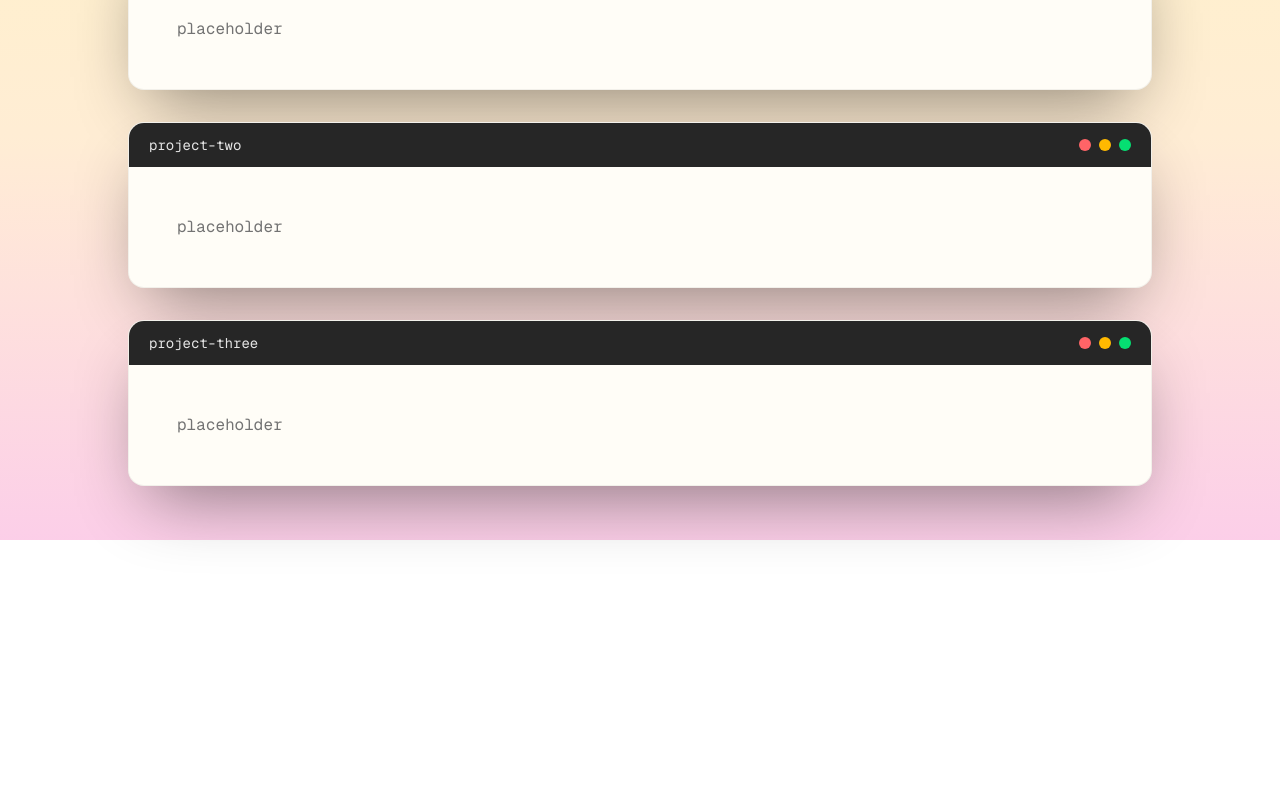
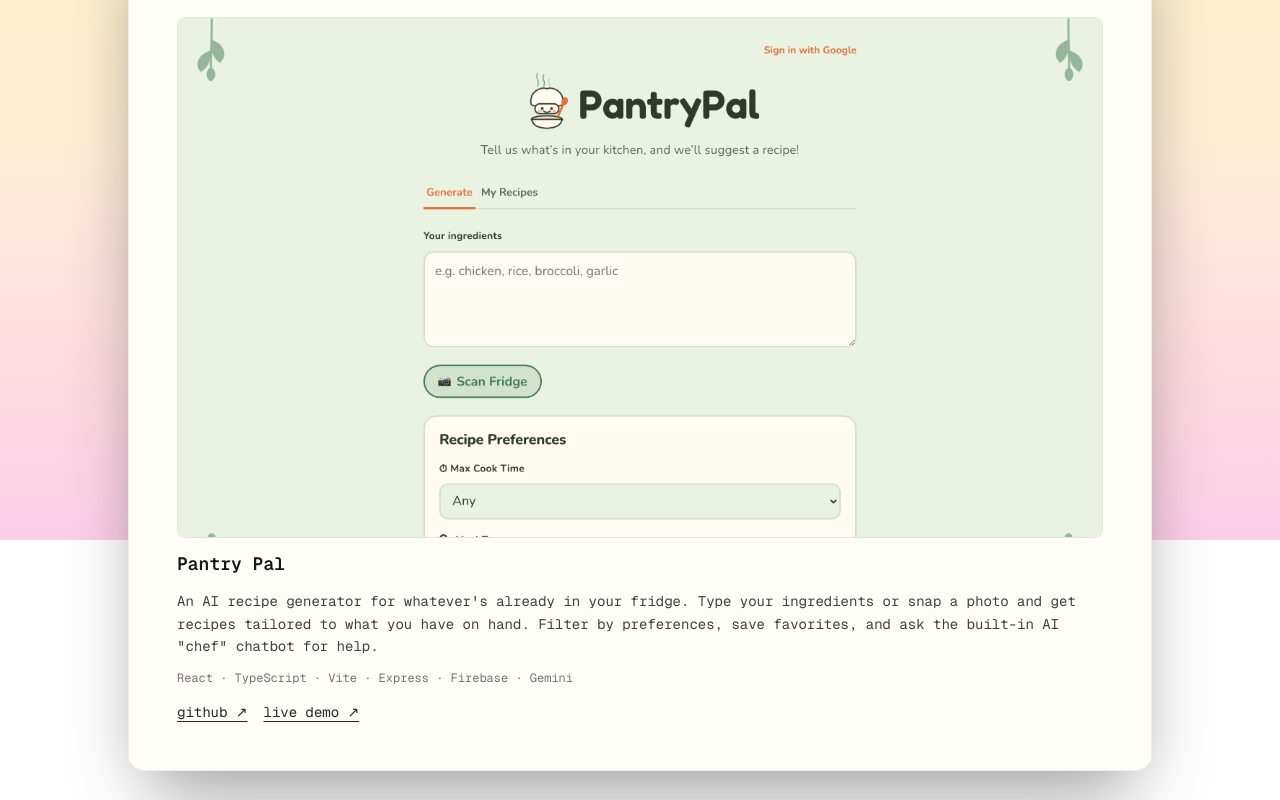
Before and after one commit to shivaniparimi/shivani-portfolio, a Next.js app: page /projects in a window 1280 px wide. Shown: the part 260-1060 px from the top of the page. Before the commit the page ends 858 px from the top, so only its background shows below. Built offline with nearby package versions, Linux system fonts and the light colour scheme.

Commit message:
projects

```diff
--- a/app/about/page.tsx
+++ b/app/about/page.tsx
@@ -69,7 +69,7 @@ export default function About() {
     <main className="flex min-h-screen flex-col items-center justify-center px-6 py-28">
       <BrowserWindow title="about">
         <div className="flex flex-col sm:flex-row-reverse items-center gap-8 sm:gap-12">
-          <div className="relative w-56 h-72 sm:w-72 sm:h-96 rounded-xl border-4 border-green-800 shadow-md shrink-0 overflow-hidden">
+          <div className="relative w-56 h-72 sm:w-72 sm:h-96 rounded-xl border-4 border-green-800 dark:border-purple-950 shadow-md shrink-0 overflow-hidden">
             <Image
               src="/about-photo.png"
               alt="Shivani Parimi"
--- a/app/projects/page.tsx
+++ b/app/projects/page.tsx
@@ -1,8 +1,24 @@
+import Image from "next/image";
 import BrowserWindow from "@/components/BrowserWindow";
 
 const projects = [
-  { title: "project-one" },
-  { title: "project-two" },
+  {
+    title: "Pantry Pal",
+    image: "/pantrypal-screenshot.png",
+    description:
+      "An AI recipe generator for whatever's already in your fridge. Type your ingredients or snap a photo and get recipes tailored to what you have on hand. Filter by preferences, save favorites, and ask the built-in AI \"chef\" chatbot for help.",
+    stack: "React · TypeScript · Vite · Express · Firebase · Gemini",
+    github: "https://github.com/shivaniparimi/PantryPal",
+    live: "https://pantry-pal-navy.vercel.app",
+  },
+  {
+    title: "Price Tracker",
+    image: "/pricetracker-screenshot.png",
+    description:
+      "A price monitoring tool for online shopping. Submit a product URL and it finds the same item across competing retailers, checks prices daily, and emails you when one drops.",
+    stack: "FastAPI · Python · SQLite · Playwright · APScheduler",
+    github: "https://github.com/shivaniparimi/PriceTracker",
+  },
   { title: "project-three" },
 ];
 
@@ -14,10 +30,55 @@ export default function Projects() {
       </h1>
 
       {projects.map((project) => (
-        <BrowserWindow key={project.title} title={project.title}>
-          <p className="text-base font-mono text-neutral-500 dark:text-neutral-400">
-            placeholder
-          </p>
+        <BrowserWindow key={project.title} title={project.title} draggable={false}>
+          {project.description ? (
+            <div className="space-y-3 text-left font-mono">
+              {project.image && (
+                <div className="relative aspect-video w-full overflow-hidden rounded-lg border border-black/10 dark:border-white/10">
+                  <Image
+                    src={project.image}
+                    alt={`${project.title} screenshot`}
+                    fill
+                    sizes="(min-width: 1024px) 900px, 100vw"
+                    className="object-cover object-top"
+                  />
+                </div>
+              )}
+              <p className="text-lg font-semibold text-neutral-900 dark:text-white">
+                {project.title}
+              </p>
+              <p className="text-sm leading-relaxed text-neutral-700 dark:text-neutral-300">
+                {project.description}
+              </p>
+              <p className="text-xs text-neutral-500 dark:text-neutral-400">
+                {project.stack}
+              </p>
+              <div className="flex gap-4 pt-1 text-sm">
+                <a
+                  href={project.github}
+                  target="_blank"
+                  rel="noopener noreferrer"
+                  className="text-neutral-800 underline underline-offset-4 dark:text-neutral-200 hover:text-neutral-900 dark:hover:text-white"
+                >
+                  github ↗
+                </a>
+                {project.live && (
+                  <a
+                    href={project.live}
+                    target="_blank"
+                    rel="noopener noreferrer"
+                    className="text-neutral-800 underline underline-offset-4 dark:text-neutral-200 hover:text-neutral-900 dark:hover:text-white"
+                  >
+                    live demo ↗
+                  </a>
+                )}
+              </div>
+            </div>
+          ) : (
+            <p className="text-base font-mono text-neutral-500 dark:text-neutral-400">
+              placeholder
+            </p>
+          )}
         </BrowserWindow>
       ))}
     </main>
--- a/components/BrowserWindow.tsx
+++ b/components/BrowserWindow.tsx
@@ -9,12 +9,14 @@ export default function BrowserWindow({
   children,
   maxWidthClassName = "max-w-5xl",
   tight = false,
+  draggable = true,
   onClose,
 }: {
   title: string;
   children: React.ReactNode;
   maxWidthClassName?: string;
   tight?: boolean;
+  draggable?: boolean;
   onClose?: () => void;
 }) {
   const dotSize = tight ? "w-2 h-2" : "w-3 h-3";
@@ -32,6 +34,7 @@ export default function BrowserWindow({
   const [dragging, setDragging] = useState(false);
 
   function handlePointerDown(e: React.PointerEvent<HTMLDivElement>) {
+    if (!draggable) return;
     if (e.pointerType === "touch") return;
     if ((e.target as HTMLElement).closest("button")) return;
 
@@ -86,9 +89,11 @@ export default function BrowserWindow({
         onPointerMove={handlePointerMove}
         onPointerUp={handlePointerUp}
         onPointerCancel={handlePointerUp}
-        className={`flex items-center justify-between bg-neutral-800 select-none cursor-grab active:cursor-grabbing ${
-          tight ? "px-3 py-2" : "px-5 py-3"
-        } ${dragging ? "cursor-grabbing" : ""}`}
+        className={`flex items-center justify-between bg-neutral-800 select-none ${
+          draggable ? "cursor-grab active:cursor-grabbing" : ""
+        } ${tight ? "px-3 py-2" : "px-5 py-3"} ${
+          dragging ? "cursor-grabbing" : ""
+        }`}
       >
         <span
           className={`font-mono text-neutral-200 ${tight ? "text-xs" : "text-sm"}`}
```
Also changed, not shown: public/pantrypal-screenshot.png (added), public/pricetracker-screenshot.png (added).
